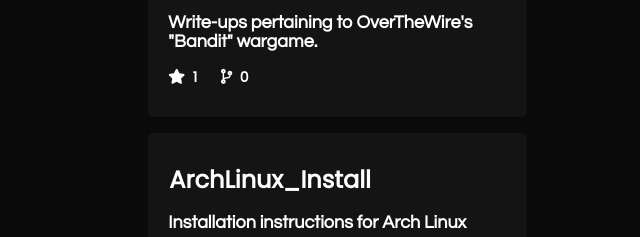
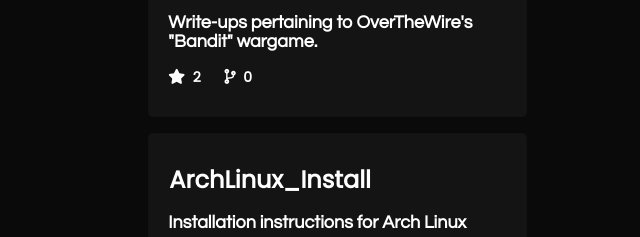
Before and after one commit to rajhasani/rajhasani.github.io, a plain HTML site: page index.html in a window 1280 px wide. Shown: the part 1810-2047 px from the top of the page, 259-899 px from the left. Drawn offline with nearby package versions, Linux system fonts and the light colour scheme; a script that the page names is missing.

Commit message:
Update index.html

```diff
--- a/index.html
+++ b/index.html
@@ -89,7 +89,7 @@
                             </div>
                             <div class="bottom_section">
                                 <span style="display:none;"><i class="fas fa-code"></i>&nbsp; null</span>
-                                <span><i class="fas fa-star"></i>&nbsp; 1</span>
+                                <span><i class="fas fa-star"></i>&nbsp; 2</span>
                                 <span><i class="fas fa-code-branch"></i>&nbsp; 0</span>
                             </div>
                         </section>
```
